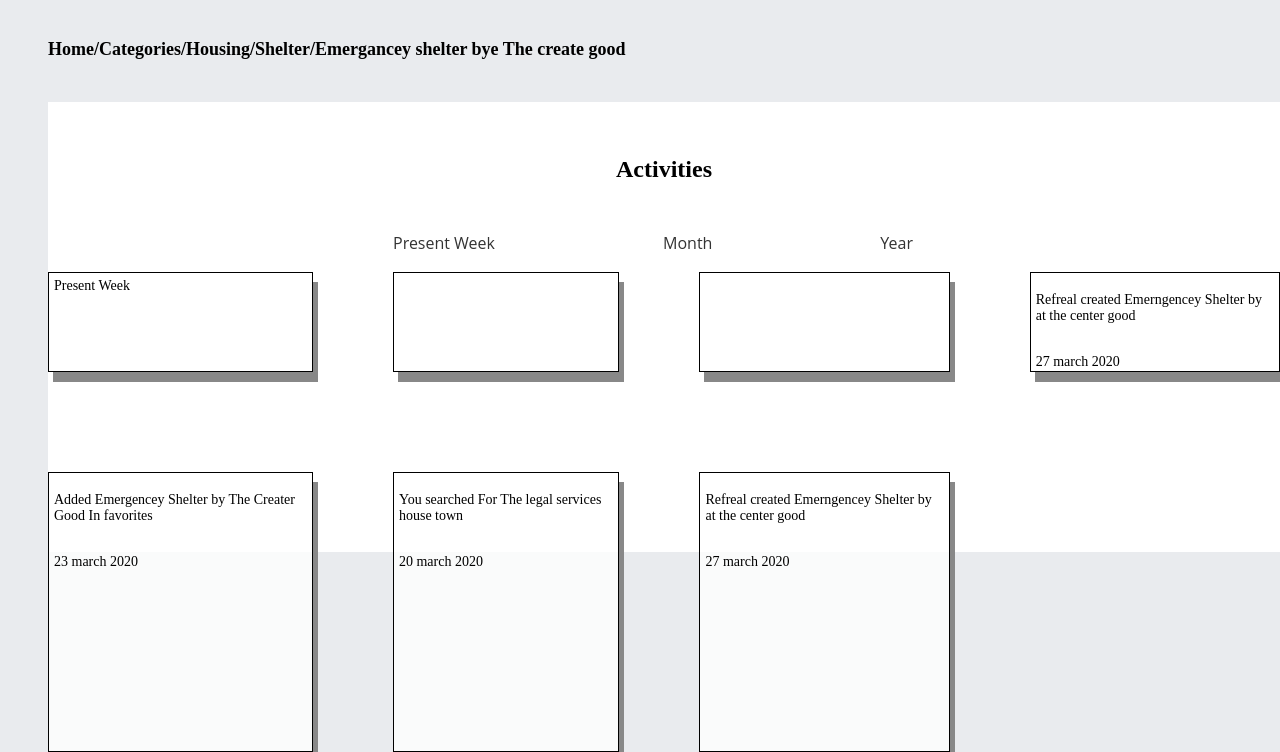
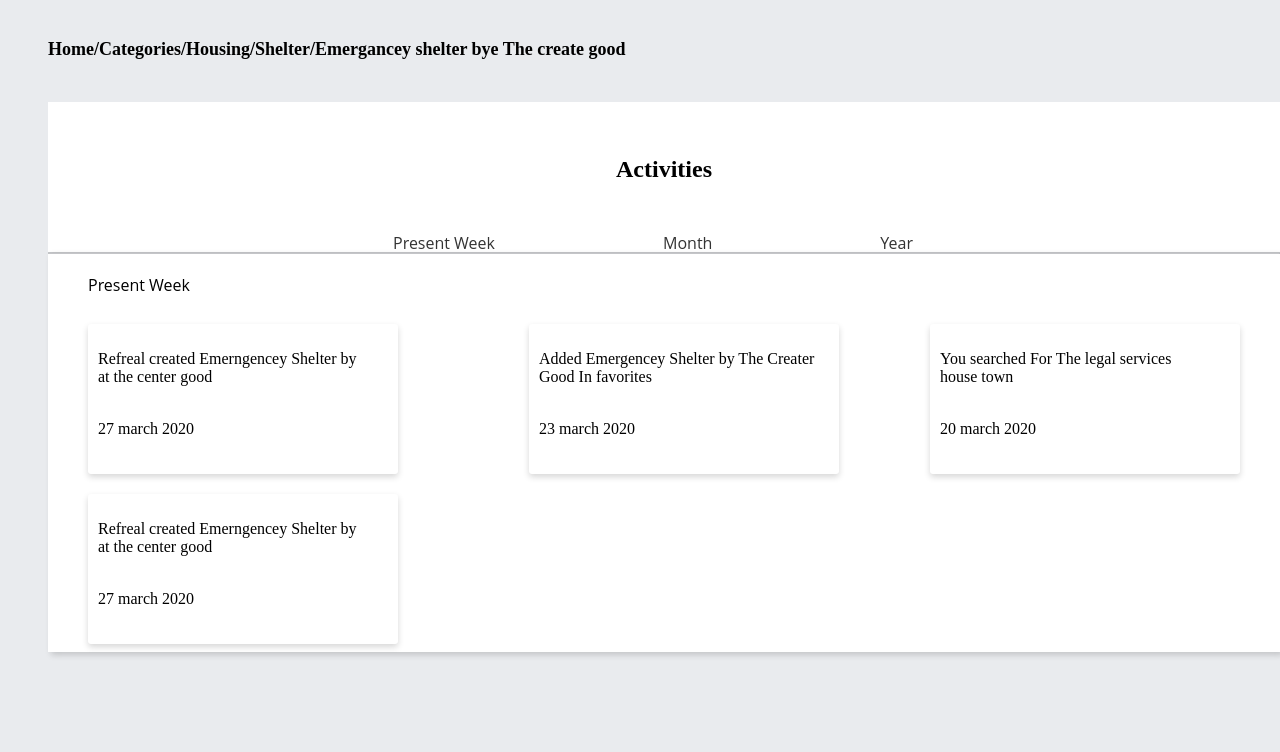
Before and after one commit to rohit2112/screen1.io, a plain HTML site: page index.html in a window 1280 px wide. Shown: the part 83-835 px from the top of the page. After the commit the page ends 800 px from the top, so only its background shows below. Drawn offline with Linux system fonts and the light colour scheme.

Commit message:
Update screen.css

```diff
--- a/screen.css
+++ b/screen.css
@@ -115,25 +115,77 @@ h6{
  }
  .container1{
   display: grid;
-  grid-template-columns: auto auto auto auto;
-  grid-template-rows: 120px 300px;
-  max-width: 1240px;
-  height: 300px;
+  padding-top: 20px;
+  max-width: 1250px;
+  height: 400px;
+  border-top: 2px solid #00000029;
+  background: #FFFFFF 0% 0% no-repeat padding-box;
+  box-shadow: 3px 3px 6px #00000029;
+
+  opacity: 1;
+
+
+  grid-template-columns:350px 350px 350px ;
+  grid-template-rows: 30px 150px 150px ;
+  grid-gap: 20px;
   margin-left: 48px;
-
-  grid-gap: 80px;
   background-color: white;
+  justify-content: space-between;
 
 }
 
-.container1 > div {
+.item1{
+  font-family: "Open Sans", sans-serif;
+  margin-left: 40px;
+
+}
+.item2{
+
+}
+.item3{
+
+}
+.item4{
+margin-left: 40px;
+padding: 10px 10px;
+background: #FFFFFF 0% 0% no-repeat padding-box;
+  box-shadow: 0px 3px 6px #00000029;
+  border-radius: 3px;
+  opacity: 1;
+}
+.item5{
+  margin-left: 40px;
+  padding: 10px 10px;
+  background: #FFFFFF 0% 0% no-repeat padding-box;
+  box-shadow: 0px 3px 6px #00000029;
+  border-radius: 3px;
+  opacity: 1;
+}
+.item6{
+  margin-right: 40px;
+  padding: 10px 10px;
+background: #FFFFFF 0% 0% no-repeat padding-box;
+  box-shadow: 0px 3px 6px #00000029;
+  border-radius: 3px;
+  opacity: 1;
+}
+.item7{
+  margin-left: 40px;
+  padding: 10px 10px;
+  background: #FFFFFF 0% 0% no-repeat padding-box;
+  box-shadow: 0px 3px 6px #00000029;
+  border-radius: 3px;
+  opacity: 1;
+}
+
+/*.container1 > div {
  margin-top: 20px;
   background-color: rgba(255, 255, 255, 0.8);
   border: 1px solid black;
   box-shadow: 5px 10px #888888;
   padding: 5px 5px;
   font-size: 14px;
-}
+}*/
 
 h2{
   padding-top: 20px;
```
